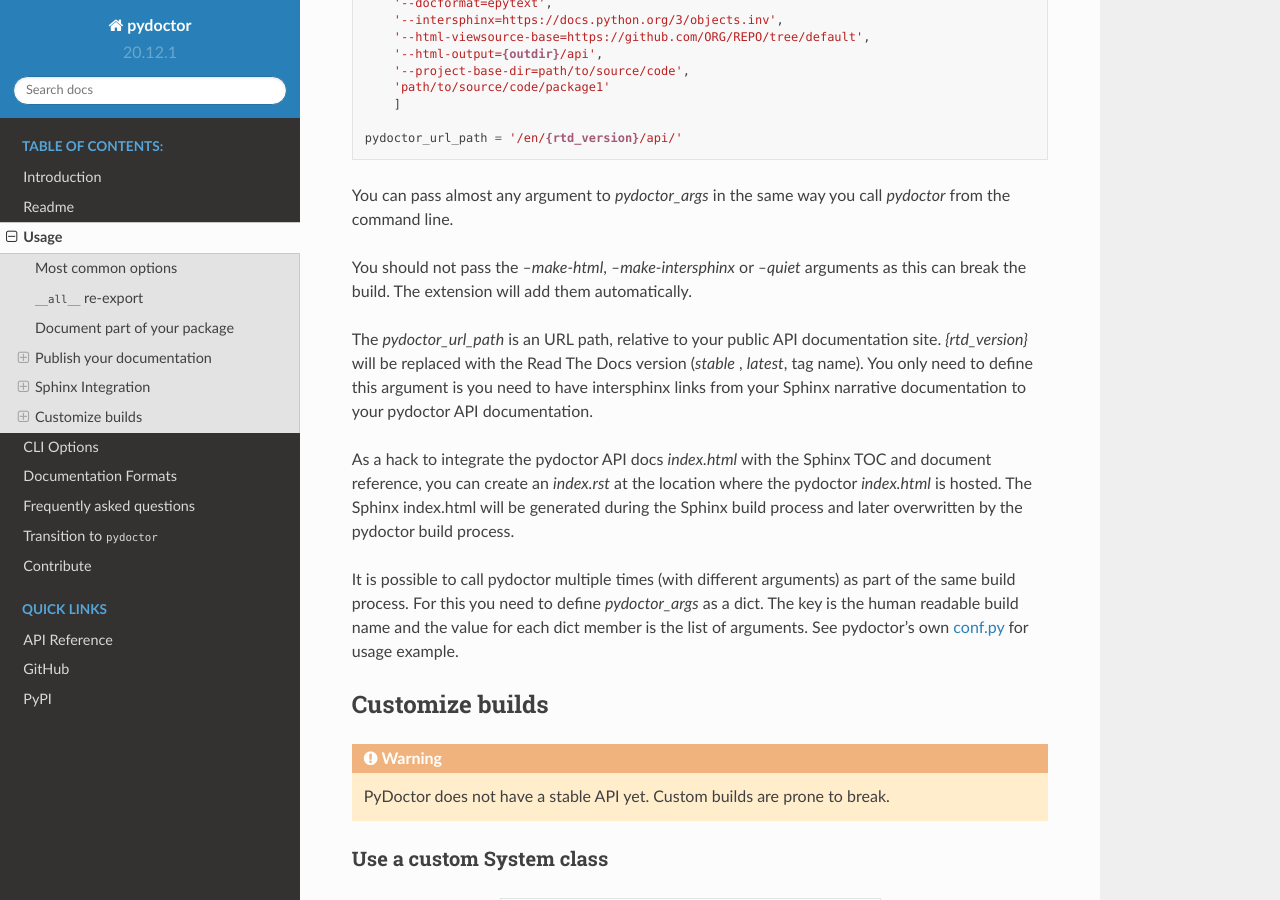
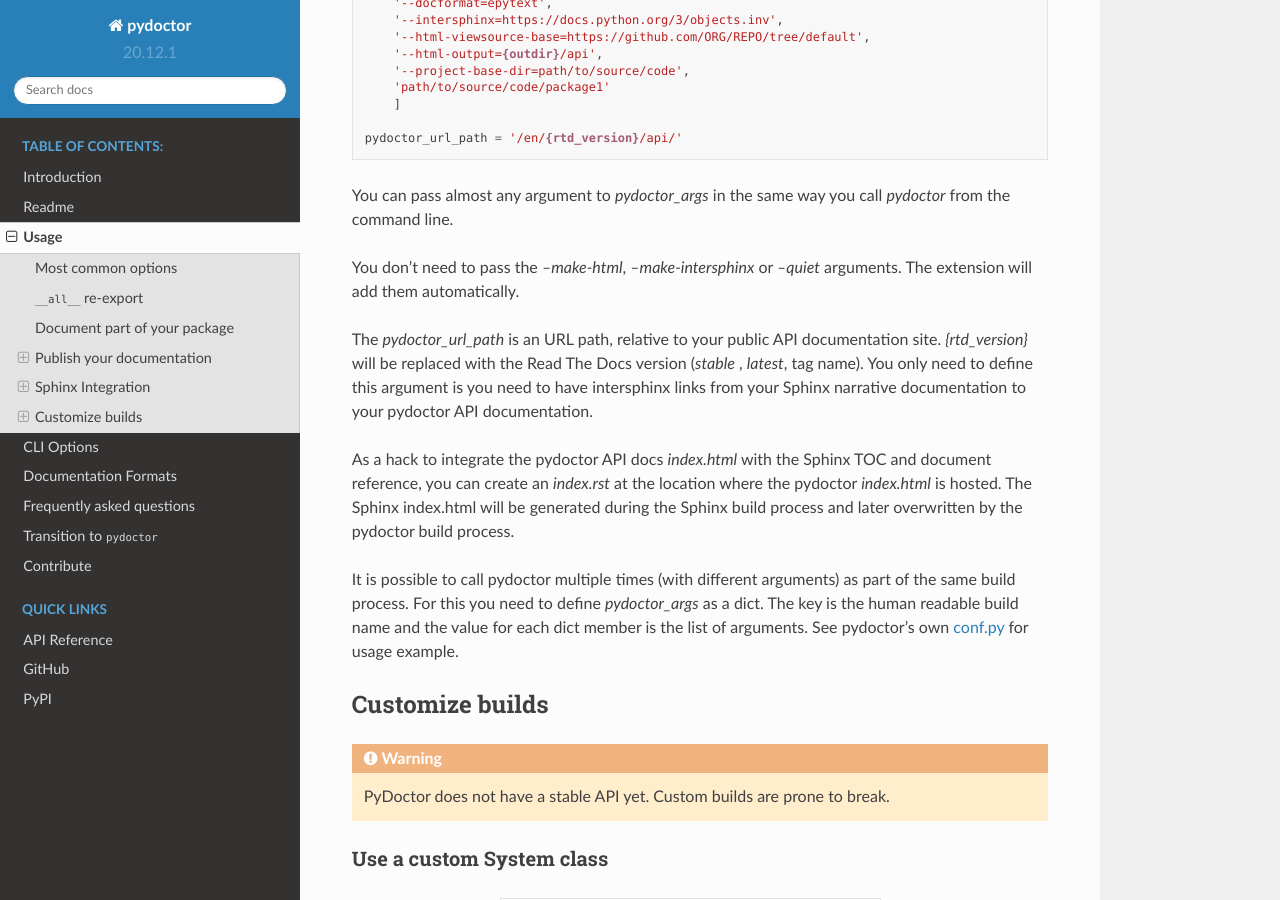
Before and after one commit to twisted/pydoctor, a Sphinx documentation site: the page built from docs/source/usage.rst, in a window 1280 px wide and 900 px high, scrolled down 5398 px. Built offline with Sphinx 7.4.7 and the Read the Docs theme 2.0.0, drawn with Linux system fonts in a browser that asks for light colours.

Commit message:
Apply suggestions from code review

```diff
--- a/docs/source/usage.rst
+++ b/docs/source/usage.rst
@@ -237,8 +237,8 @@
 You can pass almost any argument to `pydoctor_args`
 in the same way you call `pydoctor` from the command line.
 
-You should not pass the `--make-html`, `--make-intersphinx` or `--quiet`
-arguments as this can break the build.
+You don't need to pass the `--make-html`, `--make-intersphinx` or `--quiet`
+arguments.
 The extension will add them automatically.
 
 The `pydoctor_url_path` is an URL path,
```
